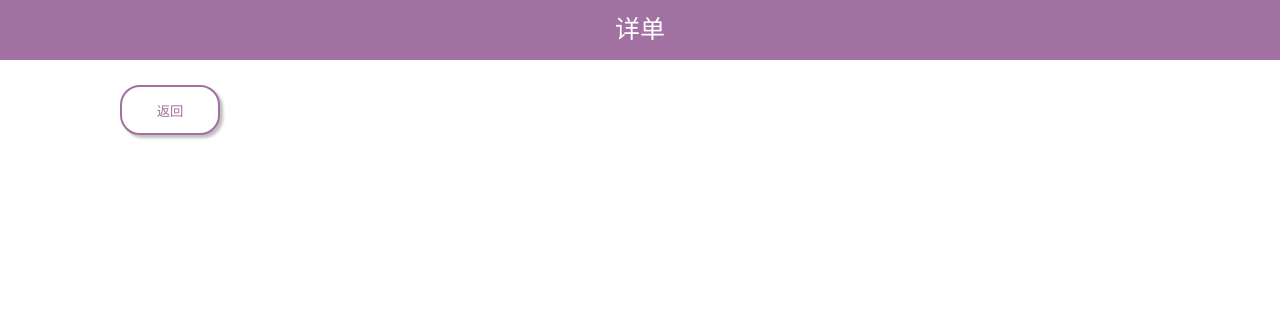
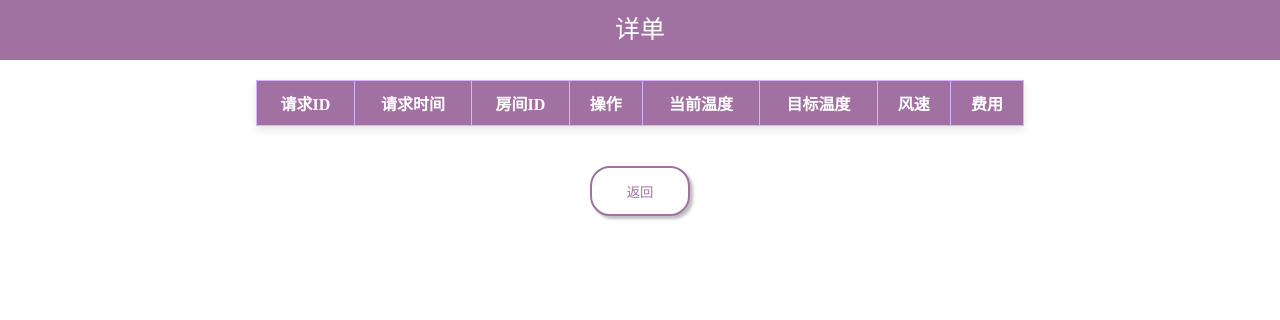
Before and after one commit to COK-ZhangZiliang/distributed-temperature-control-system, a Django app: page /details/ in a window 1280 px wide. Shown: the top 320 px of the page. Run offline with Django 5.2, Linux system fonts and the light colour scheme; tables that the repository leaves empty hold one stand-in row (values such as "Sample post"); lists and menus that the app fills with data are empty.

Commit message:
修改详单、账单显示

```diff
--- a/air_condition/views.py
+++ b/air_condition/views.py
@@ -179,19 +179,23 @@ def reception(request):
 
         StatisticController.print_rdr(room_id, begin_date, end_date)
         # 获取详单，返回生成的文件
-        response = {"请求ID": [], "请求时间": [], "房间ID": [], "操作": [], "当前温度": [], "目标温度": [], "风速": [], "费用": []}
+        #response = {"请求ID": [], "请求时间": [], "房间ID": [], "操作": [], "当前温度": [], "目标温度": [], "风速": [], "费用": []}
+        response = []
         with open('./result/detailed_list.csv', 'r', encoding='utf8') as file:
             reader = csv.DictReader(file)
             for row in reader:
-                response["请求ID"].append(row["request_id"])
-                response["请求时间"].append(row["request_time"])
-                response["房间ID"].append(row["room_id"])
-                response["操作"].append(row["operation"])
-                response["当前温度"].append(row["current_temp"])
-                response["目标温度"].append(row["target_temp"])
-                response["风速"].append(row["fan_speed"])
-                response["费用"].append(row["fee"])
-
+                entry = {}
+                entry["请求ID"] = int(row["request_id"])
+                entry["请求时间"] = row["request_time"]
+                entry["房间ID"] = row["room_id"]
+                entry["操作"] = row["operation"]
+                entry["当前温度"] = round(float(row["current_temp"]), 2)
+                entry["目标温度"] = row["target_temp"]
+                entry["风速"] = row["fan_speed"]
+                entry["费用"] = round(float(row["fee"]),4)
+                response.append(entry)
+        response.sort(key=lambda x: x['请求ID'])
+        print(response)
         request.session['info_dict'] = response
         # 重定向
         return HttpResponseRedirect('/details')
@@ -200,12 +204,12 @@ def reception(request):
         # 首先先生成账单
         StatisticController.print_bill(room_id, begin_date, end_date)
         # 获取账单，返回生成的文件
-        response = {"房间ID": [], "费用": []}
+        response = {"房间ID": [], "空调使用费用": []}
         with open('./result/bill.csv', 'r', encoding='utf8') as file:
             reader = csv.DictReader(file)
             for row in reader:
-                response["房间ID"].append(row["room_id"])
-                response["费用"].append(row["fee"])
+                response["房间ID"] = row["room_id"]
+                response["空调使用费用"] = round(float(row["fee"]),2)
         request.session['info_dict'] = response
         # 重定向
         return HttpResponseRedirect('/bill')
--- a/static/css/receptitionist.css
+++ b/static/css/receptitionist.css
@@ -38,27 +38,34 @@ h3 {
     color: #a172a1; /* 你希望的颜色 */
     font-size: 18px; /* 设置字号为18像素，你可以根据需要调整这个值 */
 }
+.container {
+    display: flex;
+    flex-direction: column; /* 垂直排列子元素 */
+    align-items: center; /* 水平居中子元素 */
 
+}
 .button {
     width: 100px;
     height: 50px;;
     border-radius: 20px;
-    margin-right: 50px;
     background-color: white;
     color: #a172a1;
     border: solid 2px #a172a1;
     border-radius: 20px;
     box-shadow: 3px 3px 3px rgba(0, 0, 0, 0.25);
     transition: all 0.3s ease;
-    margin: 5px;
-    margin-left: 120px;
+    margin-top:40px;
 }
-
+.button-container {
+    display: flex;          /* 使用Flexbox布局 */
+    justify-content: center;/* 水平居中 */
+    align-items: center;    /* 垂直居中 */
+    height: 100vh;          /* 容器高度设为视口高度 */
+}
 .button_2 {
     width: 100px;
     height: 50px;;
     border-radius: 20px;
-    margin-right: 50px;
     background-color: white;
     color: #a172a1;
     border: solid 2px #a172a1;
@@ -67,6 +74,7 @@ h3 {
     transition: all 0.3s ease;
     margin: 5px;
     margin-left: 0px;
+
 }
 .button:hover {
     background-color: #a172a1;
@@ -82,7 +90,6 @@ h3 {
             margin-top: 20px; /* 添加上边距 */
         }
         .info-list li {
-            margin-left: 120px;
             margin-bottom: 16px; /* 列表项之间的间隔 */
             border: none; /* 去掉边框 */
             background-color: transparent; /* 背景颜色透明 */
@@ -98,3 +105,42 @@ h3 {
             font-weight: normal; /* 正常字重 */
             font-size: 25px;
         }
+
+/* 表格容器样式 */
+.info-container {
+    text-align: center;
+}
+
+/* 表格样式 */
+.info-table {
+    width: 60%;
+    border-collapse: collapse;
+    background-color: #f5f0ff;
+    box-shadow: 0 4px 8px rgba(0, 0, 0, 0.1);
+    margin: 0 auto;
+}
+
+/* 表头样式 */
+.info-table thead {
+    background-color: #a172a1;
+    color: white;
+
+}
+
+/* 单元格样式 */
+.info-table th,
+.info-table td {
+    padding: 10px;
+    border: 1px solid #d8b3ff;
+    text-align: center;
+}
+
+/* 偶数行样式 */
+.info-table tbody tr:nth-child(even) {
+    background-color: #e6d8f3;
+}
+
+/* 鼠标悬浮行样式 */
+.info-table tbody tr:hover {
+    background-color: #E6E6FA;
+}
--- a/templates/reception_details.html
+++ b/templates/reception_details.html
@@ -10,20 +10,43 @@
         详单
     </div>
     <div>
-    <div class="info-container">
-        {% if request.session.info_dict %}
-        <ul class="info-list">
-            {% for key, value in request.session.info_dict.items %}
-            <li>
-                <strong>{{ key }}</strong><span>: {{ value }}</span>
-            </li>
+<div class="info-container">
+    <table class="info-table" border="1">
+        <thead>
+            <tr>
+                <th>请求ID</th>
+                <th>请求时间</th>
+                <th>房间ID</th>
+                <th>操作</th>
+                <th>当前温度</th>
+                <th>目标温度</th>
+                <th>风速</th>
+                <th>费用</th>
+            </tr>
+        </thead>
+        <tbody>
+            <!-- 循环遍历 response 中的每个字典 -->
+            {% for item in  request.session.info_dict %}
+            <tr>
+                <td>{{ item.请求ID }}</td>
+                <td>{{ item.请求时间 }}</td>
+                <td>{{ item.房间ID }}</td>
+                <td>{{ item.操作 }}</td>
+                <td>{{ item.当前温度 }}</td>
+                <td>{{ item.目标温度 }}</td>
+                <td>{{ item.风速 }}</td>
+                <td>{{ item.费用 }}</td>
+            </tr>
             {% endfor %}
-        </ul>
-        {% endif %}
-    </div>
+        </tbody>
+    </table>
+
     <form action="/recp_return" method="get">
         <input type="submit" class="button" value="返回">
     </form>
+</div>
+
+
     </div>
 </body>
 </html>
```
Also changed, not shown: result/detailed_list.csv (+9 -3 lines), templates/reception_bill.html (+8 -3 lines).
